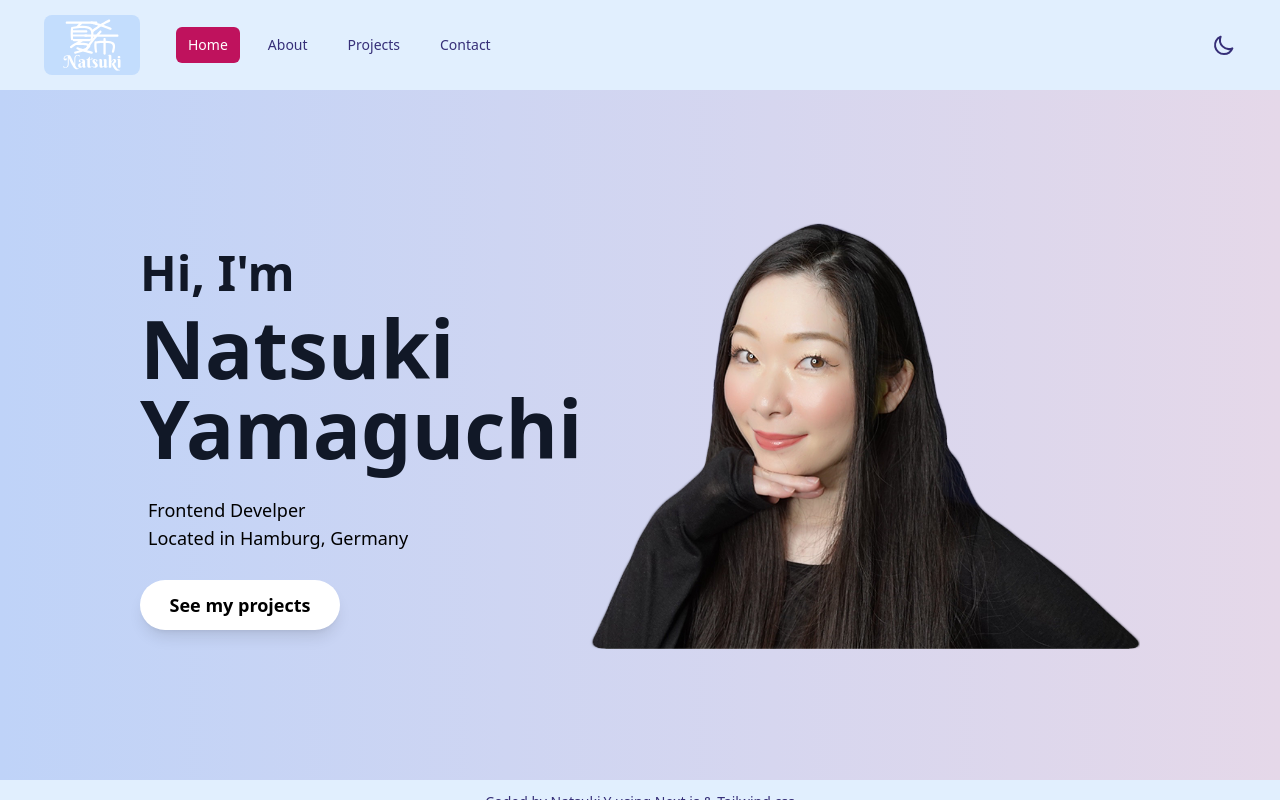
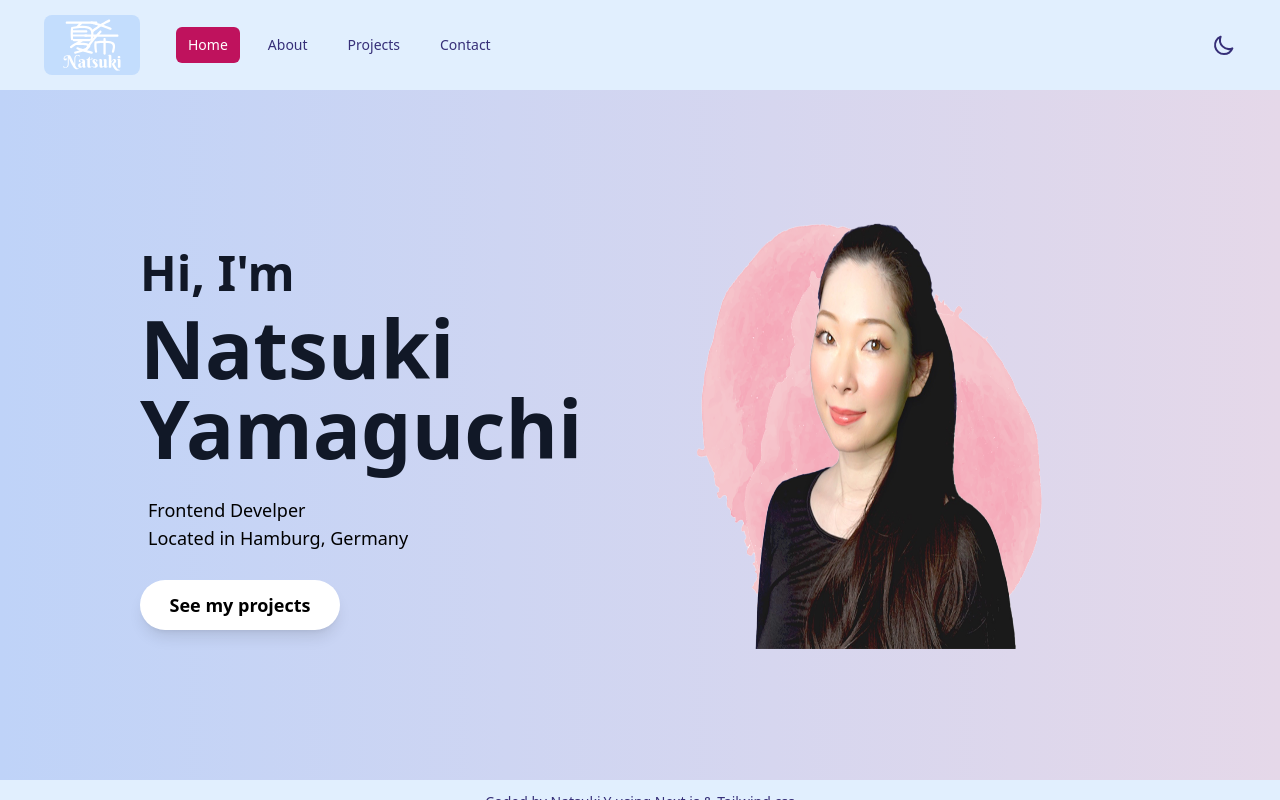
Before and after one commit to Nafsuki/natsuki-portfolio-dev, a Next.js app: page / in a window 1280 px wide. Built offline with nearby package versions, Linux system fonts and the light colour scheme.

Commit message:
avatar changed

```diff
--- a/pages/index.js
+++ b/pages/index.js
@@ -30,7 +30,7 @@ export default function Home() {
         <div className='relative self-center w-full h-auto sm:h-full sm:pt-8 lg:h-auto lg:p-0 md:h-auto'>
           <Image
             className=''
-            src='/Avatar.png'
+            src='/Portfolio-with-circles.png'
             alt='Natsuki Avatar'
             // layout='fill'
             // objectFit='contain'
@@ -38,8 +38,6 @@ export default function Home() {
             height={714}
           />
         </div>
-
-
       </div>
     </Layout>
   )
```
Also changed, not shown: public/Portfolio-with-circles.png (added).
